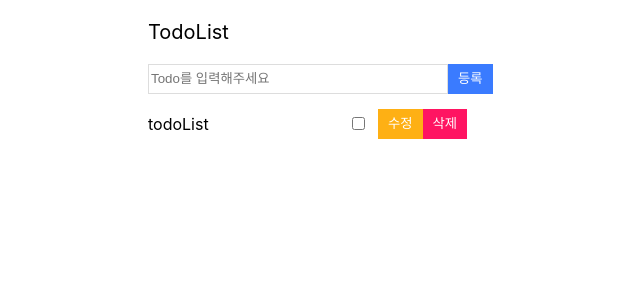
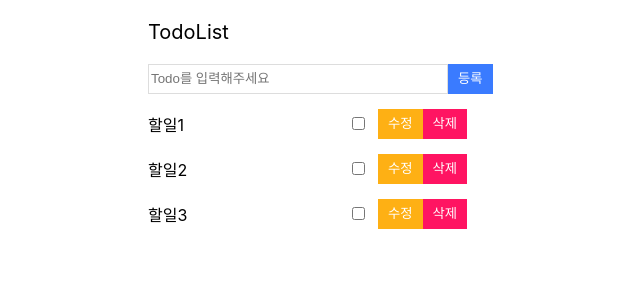
Before and after one commit to nohsunghyung/react-todolist, a React (Create React App) app: page / in a window 1280 px wide. Shown: the top 300 px of the page, without its empty margins (192-832 px from the left). Built offline with nearby package versions, Linux system fonts and the light colour scheme.

Commit message:
수정기능 구현

```diff
--- a/src/App.js
+++ b/src/App.js
@@ -5,16 +5,69 @@ import TodoList from "./components/TodoList";
 class App extends Component {
   constructor(props) {
     super(props);
-    this.state = {};
+    this.state = {
+      inputValue: "",
+      todoLists: [
+        {
+          id: 1,
+          text: "할일1",
+          isComplete: false, // 완료된 할일 체크
+        },
+        {
+          id: 2,
+          text: "할일2",
+          isComplete: false,
+        },
+        {
+          id: 3,
+          text: "할일3",
+          isComplete: false,
+        },
+      ],
+    };
   }
+  // 등록 input 변경
+  onChangeValue = (e) => {
+    const value = e.target.value;
+    this.setState({
+      inputValue: value,
+    });
+  };
+  // todo의 완료상태를 변경
+  onChangeComplete = (id) => {
+    // 수정은 map함수
+    // 등록 or 추가 concat함수
+    // 삭제 filter 함수
+    // state의 배열과 객체를 변경할때는 직접 수정은 안되고 새로운 배열을 넣어줘야함
+
+    const newTodoList = this.state.todoLists.map((info) => {
+      if (info.id === id) {
+        return { ...info, isComplete: !info.isComplete };
+      } else {
+        return info;
+      }
+
+      // return info.id === id ? { ...info, isComplete: !info.isComplete } : info;
+    });
+
+    this.setState({
+      todoLists: newTodoList,
+    });
+  };
   render() {
     return (
       <div className="container">
         <div className="wrapper">
           <header>TodoList</header>
           <div className="content">
-            <InsertForm />
-            <TodoList />
+            <InsertForm
+              inputValue={this.state.inputValue}
+              onChangeValue={this.onChangeValue}
+            />
+            <TodoList
+              todoLists={this.state.todoLists}
+              onChangeComplete={this.onChangeComplete}
+            />
           </div>
         </div>
       </div>
--- a/src/components/InsertForm.js
+++ b/src/components/InsertForm.js
@@ -12,7 +12,16 @@ class InsertForm extends Component {
     return (
       <div className="insert">
         <form>
-          <input type="text" placeholder="Todo를 입력해주세요" />
+          <input
+            type="text"
+            placeholder="Todo를 입력해주세요"
+            value={this.props.inputValue}
+            /*
+              인자를 넘겨줘야할때는 () => function(id);
+              넘겨줄 인자가 없을경우는 this.function
+            */
+            onChange={this.props.onChangeValue}
+          />
           <button className="btn btn-add">등록</button>
         </form>
       </div>
--- a/src/components/TodoItem.js
+++ b/src/components/TodoItem.js
@@ -2,9 +2,11 @@ import React, { Component } from "react";
 
 class TodoItem extends Component {
   render() {
+    const { list, onChangeComplete } = this.props;
+    const { id, text, isComplete } = list;
     return (
-      <li className="list-item">
-        <div className="text">todoList</div>
+      <li className={isComplete ? "list-item active" : "list-item"}>
+        <div className="text">{text}</div>
         {/* 수정 */}
         {/* <div>
                 <input
@@ -13,7 +15,12 @@ class TodoItem extends Component {
                 />
               </div> */}
         <div className="checked">
-          <input type="checkbox" id="chk1" />
+          <input
+            type="checkbox"
+            id="chk1"
+            value={isComplete}
+            onChange={() => onChangeComplete(id)}
+          />
         </div>
         <div className="button">
           <button type="button" className="btn btn-modify">
--- a/src/components/TodoList.js
+++ b/src/components/TodoList.js
@@ -7,9 +7,16 @@ import TodoItem from "./TodoItem";
 
 class TodoList extends Component {
   render() {
+    console.log(this.props);
     return (
       <ul className="todo-list">
-        <TodoItem />
+        {this.props.todoLists.map((list) => (
+          <TodoItem
+            key={list.id}
+            list={list}
+            onChangeComplete={this.props.onChangeComplete}
+          />
+        ))}
       </ul>
     );
   }
```
Also changed, not shown: 1 other file (tests, documents, lock files or other folders).
